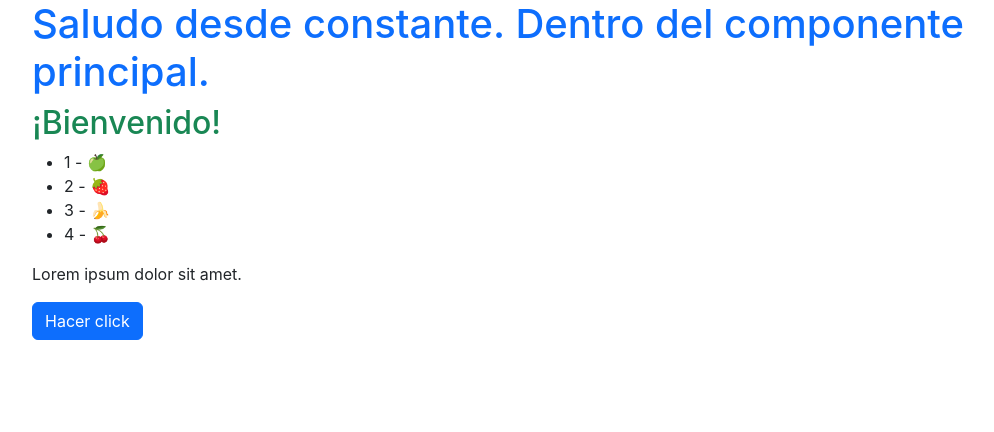
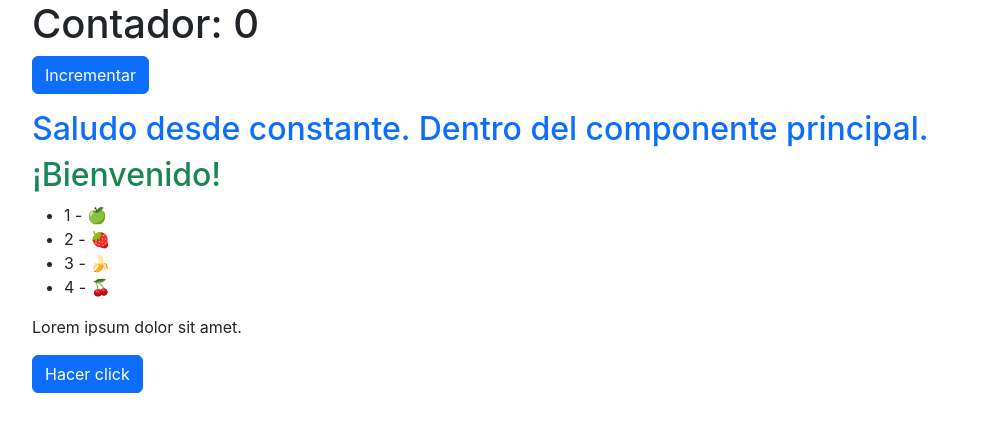
Before and after one commit to manuelhm1993/mh-primera-app-react, a React (Create React App) app: page / in a window 1280 px wide. Shown: the top 432 px of the page, without its empty margins (50-1044 px from the left). Built offline with nearby package versions, Linux system fonts and the light colour scheme.

Commit message:
Se creó un simple contador con el evento click, la lógica funciona perfectamente mostrando en el console, pero en el html no se refleja el incremento

```diff
--- a/src/App.jsx
+++ b/src/App.jsx
@@ -1,4 +1,5 @@
 // Llamar a los componentes
+import Contador from "./components/Contador";
 import Fruta from "./components/Fruta";
 
 const App = () => {
@@ -54,8 +55,11 @@ const App = () => {
     // Return del contenido de App
     return (
         <div className="container">
+            {/* Contador states y hooks */}
+            <Contador />
+
             {/* Atributos de clase y renderizado de variables */}
-            <h1 className={clasesColor.primary}>{saludo}</h1>
+            <h2 className={clasesColor.primary}>{saludo}</h2>
 
             {/* Lógica condicional con el operador ternario */}
             {(user) ? <SaludoBienvenida /> : <SaludoDespedida />}
--- /dev/null
+++ b/src/components/Contador.jsx
@@ -0,0 +1,26 @@
+const Contador = () => {
+    let contador = 0;
+
+    const incrementar = () => {
+        contador++;
+
+        // El contador incrementa, pero no se renderiza si no hay algo que se lo indique a react
+        console.log(contador);
+    };
+
+    return (
+        <>
+            {/* Para indicarle a react que debe renderizar esta sección cuando contador aumente, se usan state y hooks */}
+            <h1>Contador: {contador}</h1>
+
+            <button
+                className="btn btn-primary mb-3"
+                onClick={incrementar}
+            >
+                Incrementar
+            </button>
+        </>
+    );
+};
+
+export default Contador;
--- a/src/components/Fruta.jsx
+++ b/src/components/Fruta.jsx
@@ -2,8 +2,6 @@ import React from "react"; // En este caso si es necesario importar React
 
 // Todas las propiedades, parámetros, hijos se van a recibir en el objeto props
 const Fruta = (props) => {
-    console.log(props);
-
     return (
         // Esta expresión es el React.Fragment resumido
         <>
```
